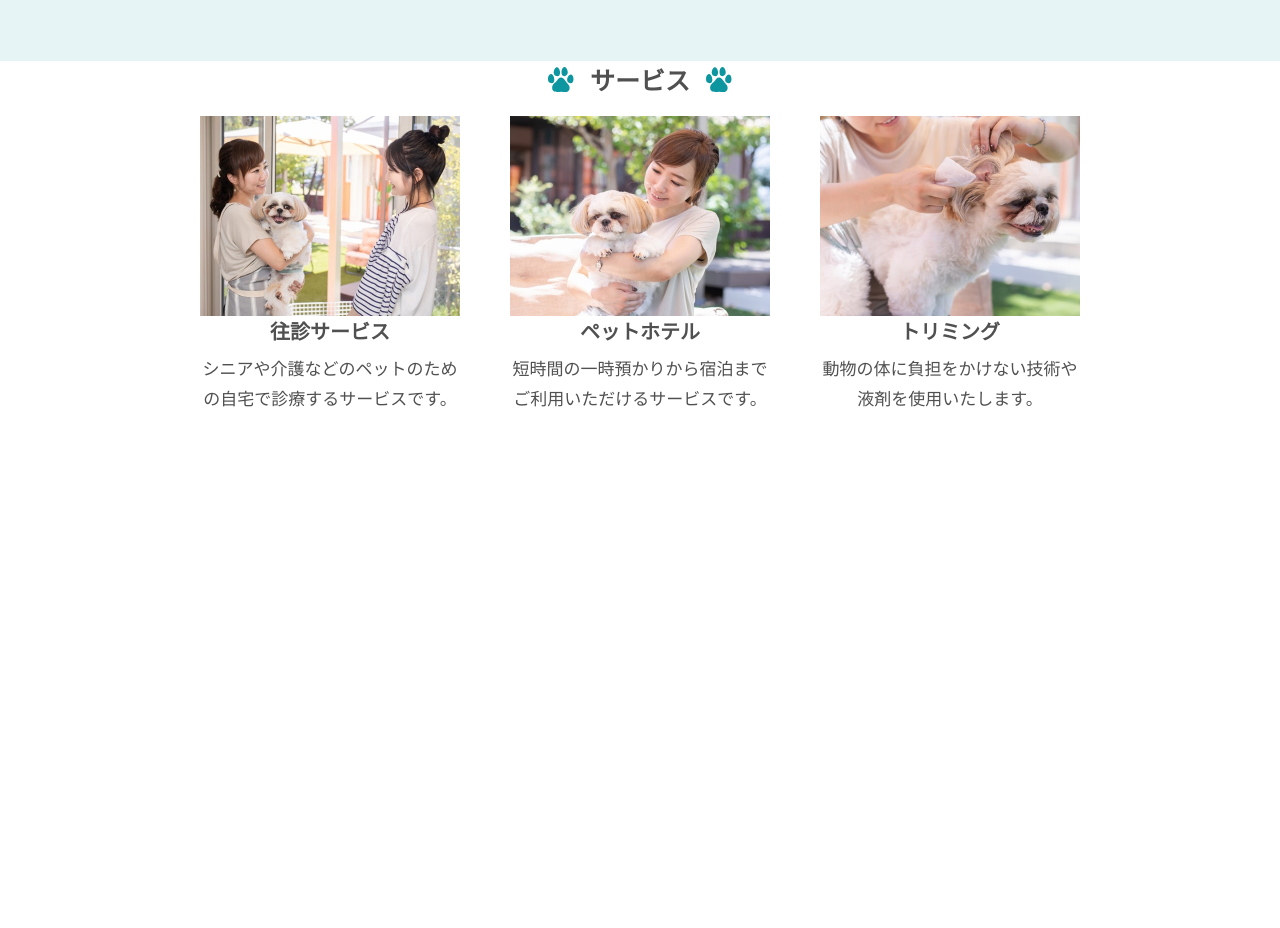
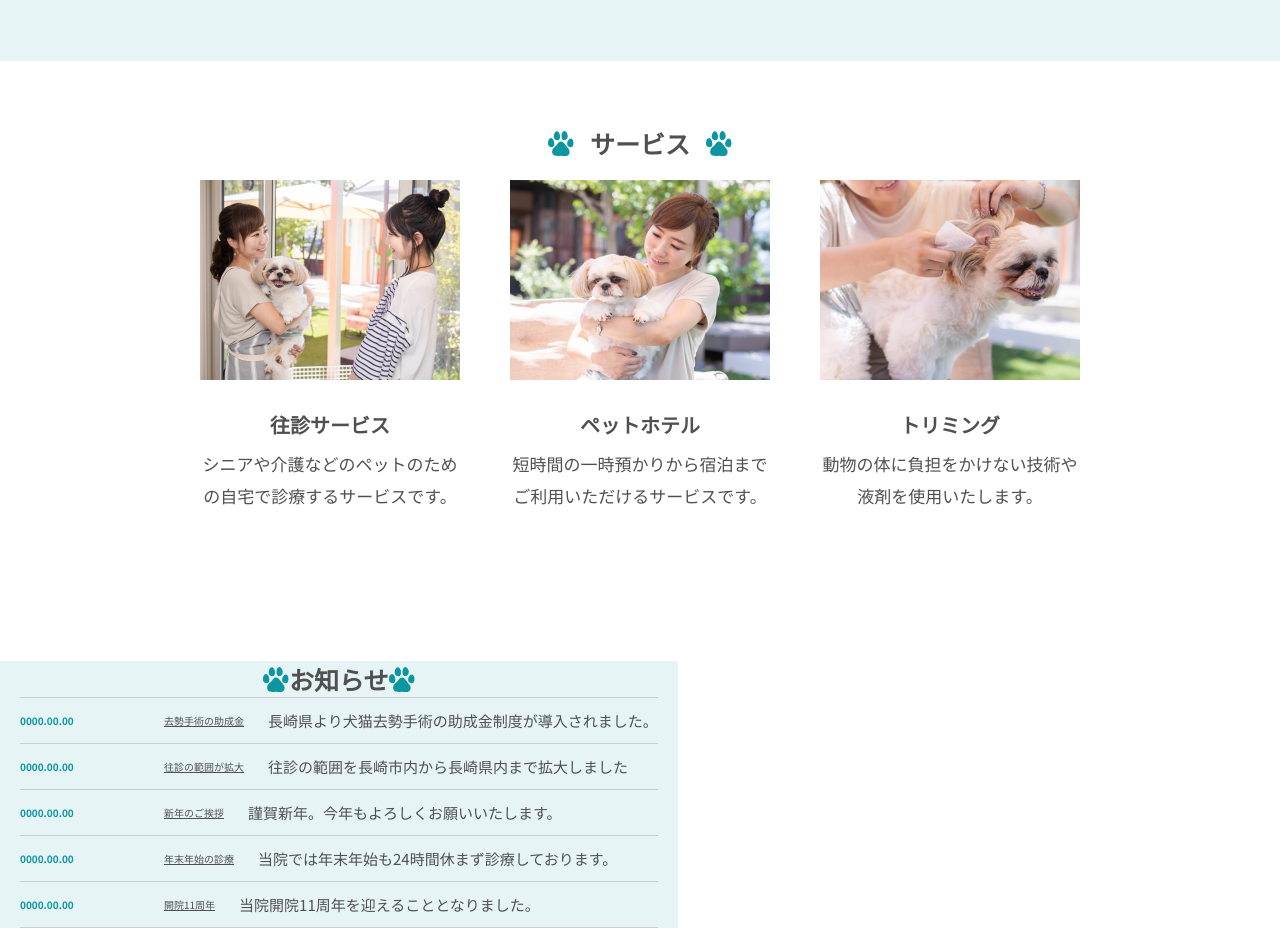
Before and after one commit to mutsumi1009/animalhospital, a plain HTML site: page index.html in a window 1280 px wide. Shown: the part 1872-2800 px from the top of the page. Before the commit the page ends 2329 px from the top, so only its background shows below. Drawn offline with Linux system fonts and the light colour scheme.

Commit message:
お知らせ追加

```diff
--- a/css/style.css
+++ b/css/style.css
@@ -127,9 +127,7 @@ img {
 
 .header__img {
     width: 25px;
-
     @media screen and (max-width: 767px) {}
-
 }
 
 .header__img img {
@@ -387,7 +385,7 @@ img {
 /* サービス */
 .service {
     background-color: #FFFFFF;
-    margin-bottom: 44px;
+    padding-block: 64px 59px;
 
 }
 
@@ -408,7 +406,10 @@ img {
 .service__img img {
     aspect-ratio: 260 / 200;
 
-    @media screen and (min-width: 768px) {}
+    @media screen and (max-width: 767px) {
+        margin-bottom: 30px;
+    }
+
 }
 
 .service__items {
@@ -416,25 +417,27 @@ img {
     grid-template-columns: repeat(3, 1fr);
     gap: 50px;
     list-style: none;
+    margin-bottom: 48px;
 
     @media screen and (max-width: 767px) {
         grid-template-columns: 1fr;
-
     }
 }
 
-
 .service__item {
     text-align: center;
-
 }
 
-.service__name {
+.service__subtitle {
     font-size: 2.0rem;
     font-weight: 700;
-    line-height: calc(30 / 20) text-align: center;
+    line-height: calc(30 / 20);
+    text-align: center;
     margin-bottom: 8px;
 
+    @media screen and (min-width: 768px) {
+        margin-top: 30px;
+    }
 }
 
 .service__text {
@@ -442,8 +445,89 @@ img {
     font-size: 1.7rem;
     line-height: calc(30 / 17);
 
+
+    @media screen and (min-width: 768px) {
+        line-height: calc(30 / 16);
+        margin-bottom: 42px;
+    }
+
+
     @media screen and (max-width: 767px) {
         line-height: calc(30 / 16);
     }
 
 }
+/* お知らせ */
+
+.news{
+    position: absolute;
+    background: rgba(13, 150, 160, 0.101961);
+}
+
+.news__head {
+    display: flex;
+    justify-content: center;
+    align-items: center;
+
+}
+
+.news__icon {
+display: inline-flex;
+align-items: center;
+}
+
+.news__title {
+font-size: 2.5rem;
+font-weight:700 ;
+margin: 0;
+}
+
+.news__head {
+height: 36px;
+left: calc(50% - 100px/2);
+font-weight: 700;
+font-size: 25rem;
+line-height: 30px;
+text-align: center;
+}
+
+.news__list {
+list-style: none;
+padding: o;
+margin: 0;
+border-top: 1px solid#ccc;
+}
+
+
+.news__item {
+    border-bottom: 1px solid #ccc;
+
+}
+
+.news__link {
+    display: flex;
+    flex-wrap: wrap;
+    align-items: center;
+    gap: 24px;
+    padding-block: 12px;
+}
+
+.news__date {
+    min-width: 120px;
+    font-weight: 700;
+    color: #0d96A0;
+
+}
+
+.news__text {
+    font-weight: 500;
+    text-decoration: underline;
+
+}
+
+.news__desc {
+    color: #505050;
+    font-size: 1.5rem;
+    margin: 0;
+    flex: 1;
+}
--- a/index.html
+++ b/index.html
@@ -149,7 +149,7 @@
                             <source media="(min-width: 768px)" srcset="images/service_01_pc.jpg">
                             <img src="images/service_01_sp.jpg" alt="往診サービス" width="335" height="200">
                         </picture>
-                        <h3 class="service__name">往診サービス</h3>
+                        <h3 class="service__subtitle">往診サービス</h3>
                         <p class="service__text">シニアや介護などのペットのための自宅で診療するサービスです。</p>
                     </div>
                 </li>
@@ -159,7 +159,7 @@
                             <source media="(min-width: 768px)" srcset="images/service_02_pc.jpg">
                             <img src="images/service_02_sp.jpg" alt="ペットホテル" width="335" height="200">
                         </picture>
-                        <h3 class="service__name">ペットホテル</h3>
+                        <h3 class="service__subtitle">ペットホテル</h3>
                         <p class="service__text">短時間の一時預かりから宿泊までご利用いただけるサービスです。</p>
                     </div>
                 </li>
@@ -170,12 +170,62 @@
                             <img src="images/service_03_sp.jpg" alt="トリミング" width="335" height="200">
                         </picture>
                     </div>
-                    <h3 class="service__name">トリミング</h3>
+                    <h3 class="service__subtitle">トリミング</h3>
                     <p class="service__text">動物の体に負担をかけない技術や液剤を使用いたします。</p>
                 </li>
             </ul>
         </div>
     </section>
+    <!-- お知らせ -->
+    <section class="news" id="news">
+        <div class="inner">
+            <div class="news__head">
+                <span class="news__icon">
+                    <img src="images/icon.svg" alt="足跡アイコン" width="26" height="25">
+                </span>
+                <h3 class="news__title">お知らせ</h3>
+                <span class="news__icon">
+                    <img src="images/icon.svg" alt="足跡アイコン" width="26" height="25">
+                </span>
+            </div>
+            <ul class="news__list">
+                <li class="news__item">
+                    <div class="news__link">
+                        <span class="news__date">0000.00.00</span>
+                        <a href="#" class="news__text">去勢手術の助成金</a>
+                        <p class="news__desc">長崎県より犬猫去勢手術の助成金制度が導入されました。</p>
+                    </div>
+                </li>
+                <li class="news__item">
+                    <div class="news__link">
+                        <span class="news__date">0000.00.00</span>
+                        <a href="#" class="news__text">往診の範囲が拡大</a>
+                        <p class="news__desc">往診の範囲を長崎市内から長崎県内まで拡大しました</p>
+                    </div>
+                </li>
+                <li class="news__item">
+                    <div class="news__link">
+                        <span class="news__date">0000.00.00</span>
+                        <a href="#" class="news__text">新年のご挨拶</a>
+                        <p class="news__desc">謹賀新年。今年もよろしくお願いいたします。</p>
+                    </div>
+                </li>
+                <li class="news__item">
+                    <div class="news__link">
+                        <span class="news__date">0000.00.00</span>
+                        <a href="#" class="news__text">年末年始の診療</a>
+                        <p class="news__desc">当院では年末年始も24時間休まず診療しております。</p>
+                    </div>
+                </li>
+                <li class="news__item">
+                    <div class="news__link">
+                        <span class="news__date">0000.00.00</span>
+                        <a href="#" class="news__text">開院11周年</a>
+                        <p class="news__desc">当院開院11周年を迎えることとなりました。</p>
+                    </div>
+                </li>
+            </ul>
+    </section>
 
 </body>
 
```
